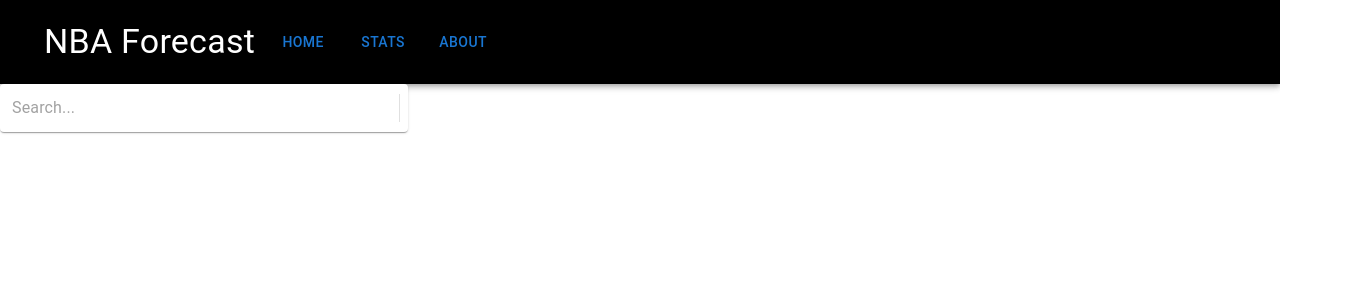
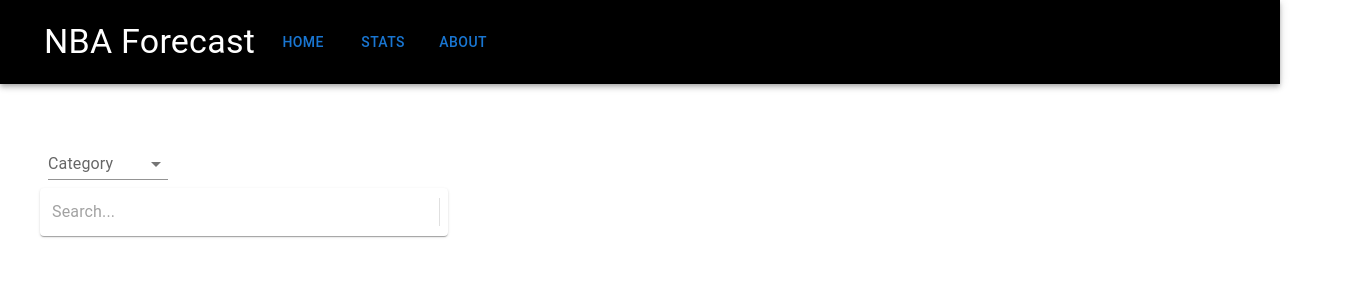
Before and after one commit to wendev-r/nba-forecast, a React (Create React App) app: page /stats in a window 1280 px wide. Shown: the top 300 px of the page, 1360 px wide, since content can reach past the window. Built offline with nearby package versions, Linux system fonts and the light colour scheme; some icons are missing.

Commit message:
- Added Dropdown to filter DB search

```diff
--- a/src/stats/Stats.jsx
+++ b/src/stats/Stats.jsx
@@ -1,5 +1,10 @@
 import React, { useState, useEffect } from "react";
 import SearchBar from "../Components/Common/SearchBar";
+import { Box } from "@mui/material";
+import InputLabel from '@mui/material/InputLabel';
+import MenuItem from '@mui/material/MenuItem';
+import FormControl from '@mui/material/FormControl';
+import Select from '@mui/material/Select';
 
 
 const dividerStyle = {
@@ -20,9 +25,33 @@
     width: '100%',
 }
 
+
 const Stats = () => {
+    const [statCategory, setStatCategory] = useState('');
+
+    const handleStatCategoryChange = (event) => {
+        setStatCategory(event.target.value);
+    };
     return (
-        <div><SearchBar/></div>
+        <Box sx={dividerBoxStyle}>
+            <div>
+                <FormControl variant="standard" sx={{ m: 1, minWidth: 120 }}>
+                    <InputLabel id="category-input-label">Category</InputLabel>
+                    <Select
+                        id="stats-category-select"
+                        value={statCategory}
+                        onChange={handleStatCategoryChange}
+                        label="Stat Category"
+                        defaultValue=""
+                    >
+                        <MenuItem value={"Team"}>Team</MenuItem>
+                        <MenuItem value={"Player"}>Player</MenuItem>
+                        <MenuItem value={"Matchup"}>Matchup</MenuItem>
+                    </Select>
+                </FormControl>
+                <SearchBar />
+            </div>
+        </Box>
     );
 };
 
```
Also changed, not shown: src/stats/StatsCategoryDropdown.jsx (added, +51 -0 lines).
